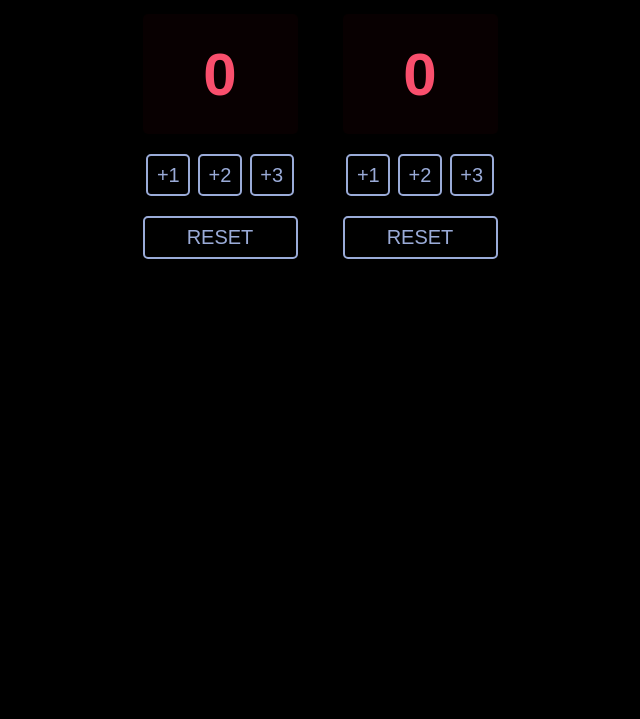
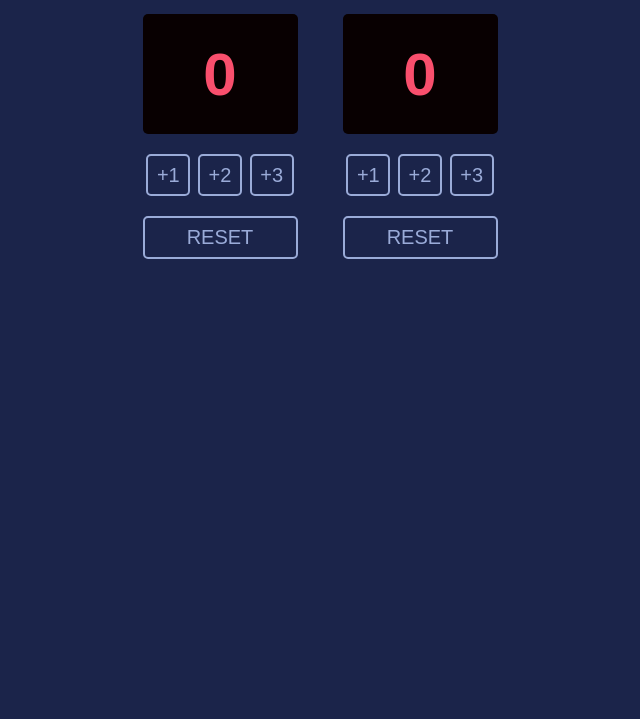
Before and after one commit to ecoside/Basket, a plain HTML site: page index.html in a window 1280 px wide. Shown: the part 81-800 px from the top of the page, without its empty margins (320-960 px from the left). Drawn offline with Linux system fonts and the light colour scheme; a web font is replaced by a local one.

Commit message:
new color

```diff
--- a/index.css
+++ b/index.css
@@ -1,8 +1,7 @@
 body {
   text-align: center;
   margin: 0;
-  /*background-color: #1b244a;*/
-  background-color: black;
+  background-color: #1b244a;
   color: white;
 }
 
```
